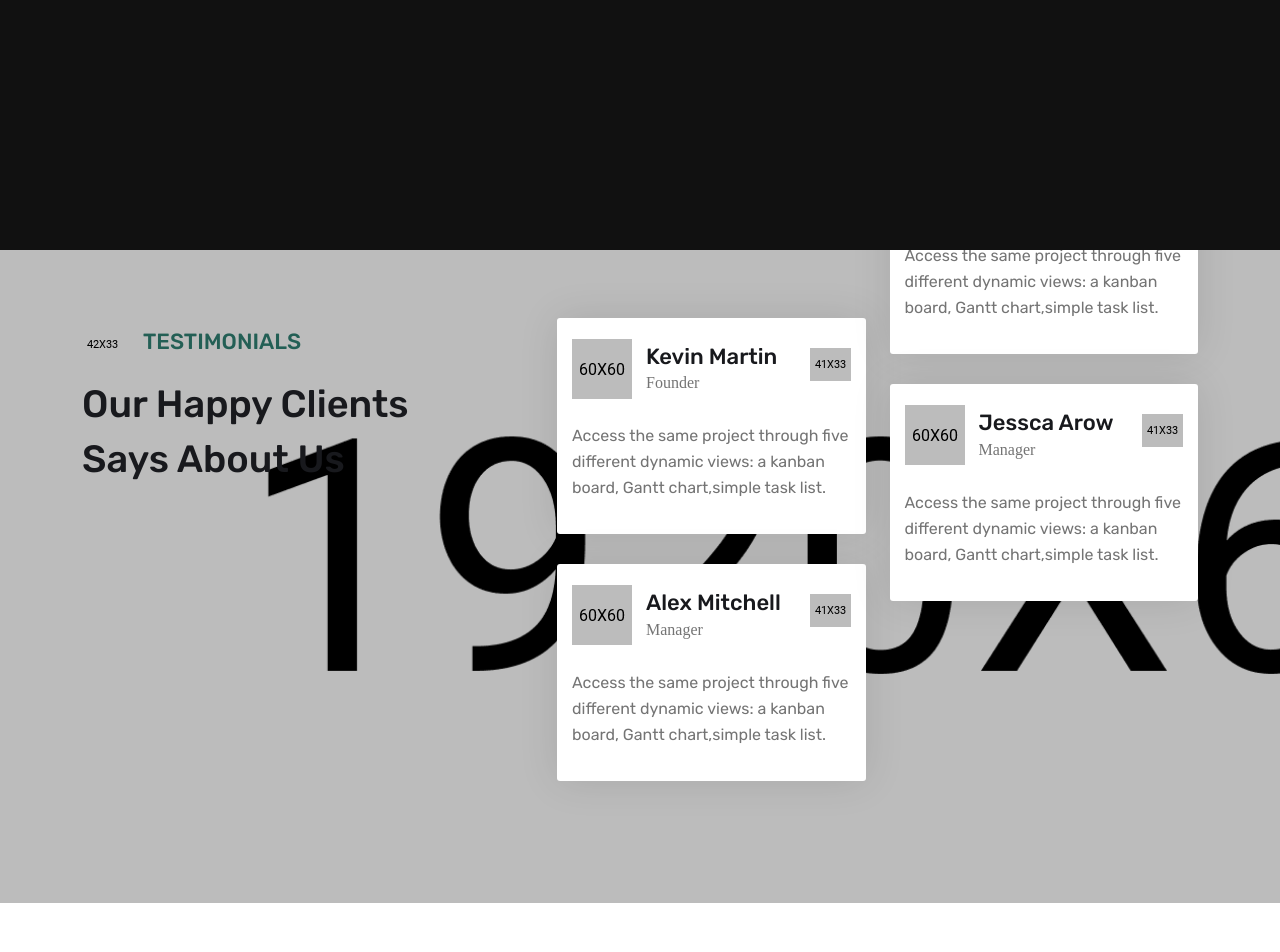
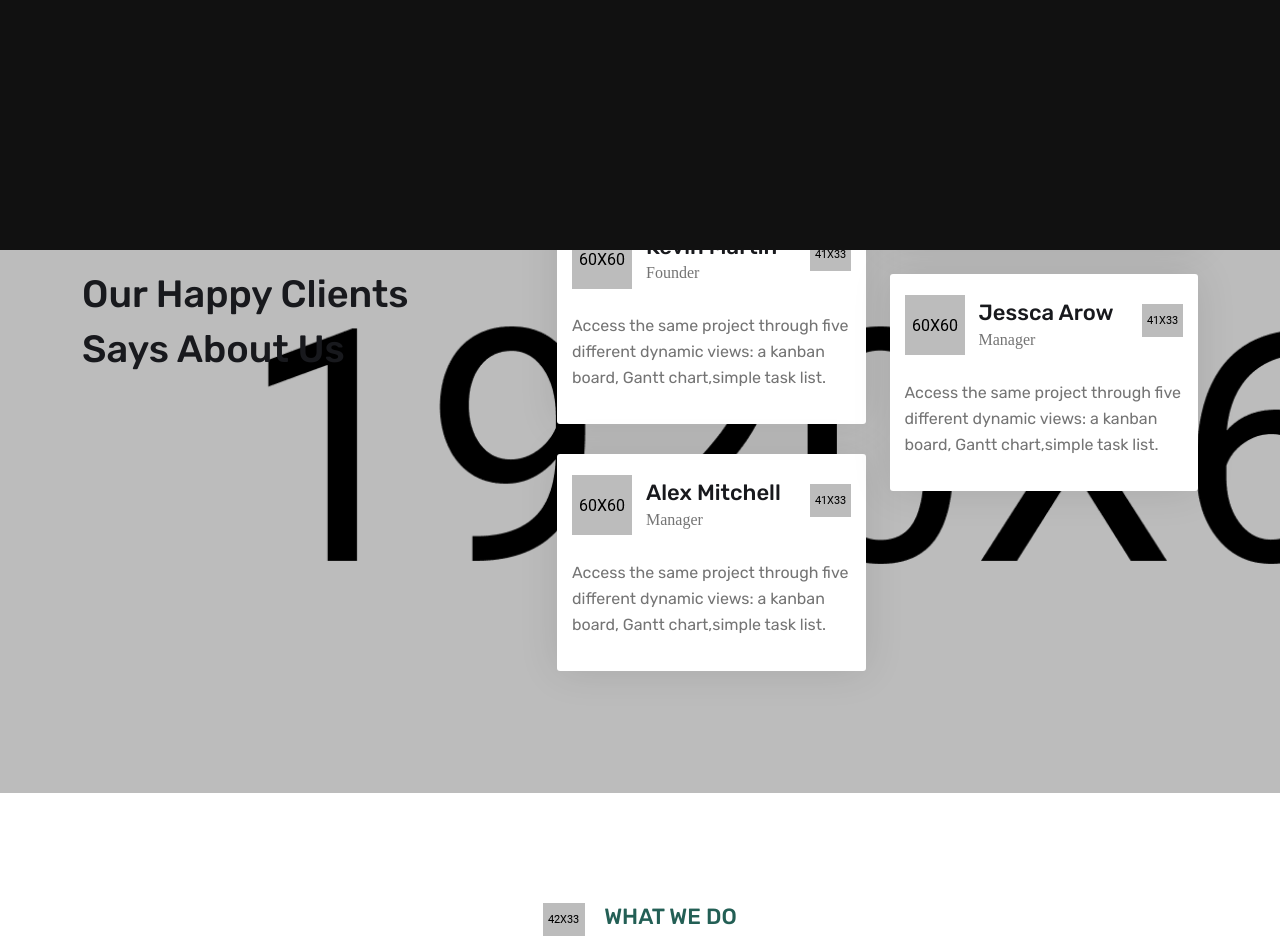
Before and after one commit to jdcardenasBrock/newbrockmlc, a PHP site: page /our_clients.php in a window 1280 px wide. Shown: the part 550-1502 px from the top of the page. Run offline with PHP 8.4, Linux system fonts and the light colour scheme; some libraries are stand-ins or nearby versions.

Commit message:
ajuste margenes our clients

```diff
--- a/our_clients.php
+++ b/our_clients.php
@@ -24,7 +24,7 @@
     <!--==================================================-->
 	<!-- Start Euildint Testimonial Area -->
 	<!--==================================================-->
-	<div class="testimonial-area wow animate__slideInUp mb-40" style="margin-top:210px">
+	<div class="testimonial-area wow animate__slideInUp mt-100 mb-100" >
 		<div class="container">
 			<div class="row">
 				<div class="col-lg-5 col-md-12">
@@ -163,7 +163,7 @@
 	<!-- Start Euildint Map Area -->
 	<!--==================================================-->
 	<div class="map-area">
-		<div class="container-fluid p-0" style="margin-top:210px">
+		<div class="container-fluid p-0">
 
             <div class="row">
 				<div class="col-lg-12">
```
